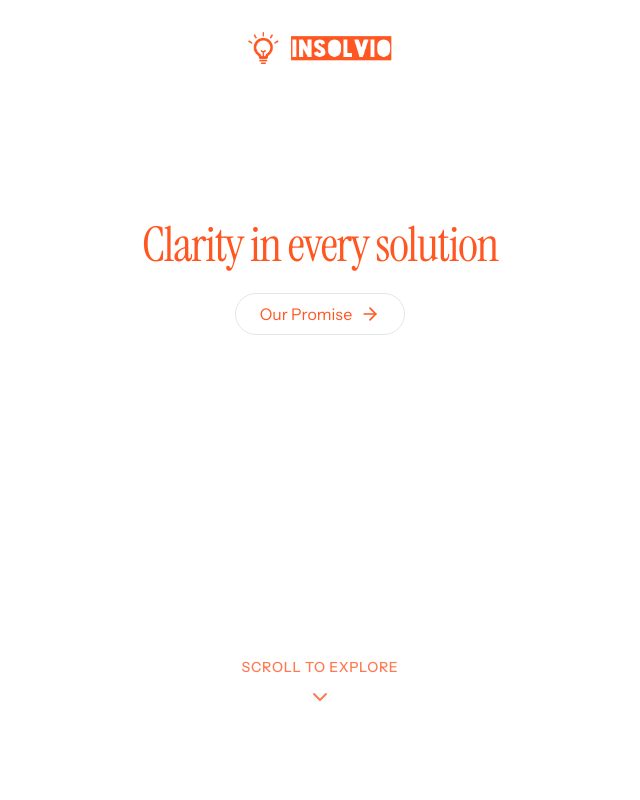
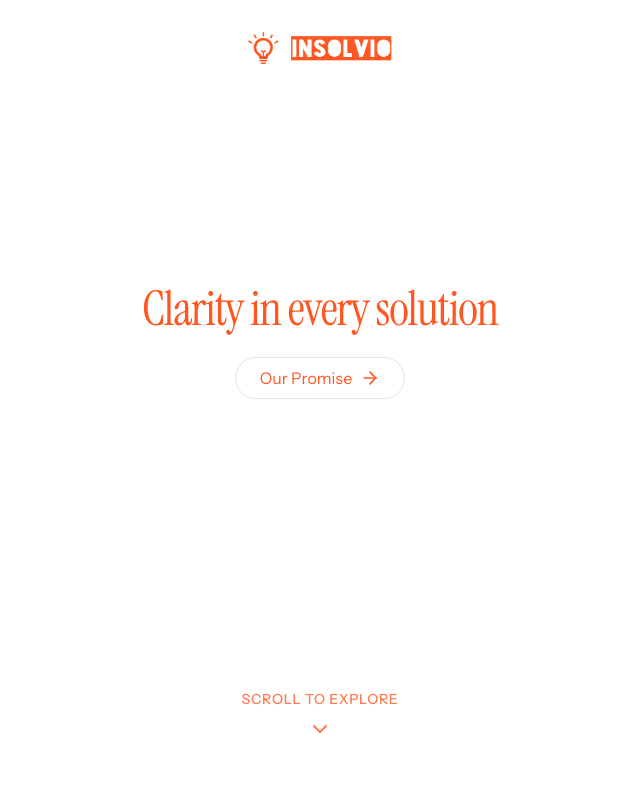
Before and after one commit to eduance/insolvio, a React (Vite) app: page / in a window 1280 px wide. Shown: the top 800 px of the page, without its empty margins (320-960 px from the left). Built offline with nearby package versions, Linux system fonts and the light colour scheme.

Commit message:
Update src/pages/Home.tsx [BoltSync]

```diff
--- a/src/pages/Home.tsx
+++ b/src/pages/Home.tsx
@@ -16,12 +16,12 @@ export default function Home() {
         <Logo />
         <section
           aria-label="Hero section"
-          className="scroll-section relative min-h-screen flex flex-col"
+          className="scroll-section relative min-h-[100dvh] flex flex-col"
         >
-          <div className="flex-grow flex flex-col items-center justify-center">
+          <div className="flex-grow flex flex-col items-center justify-center py-16 sm:py-20">
             <Hero />
           </div>
-          <div className="flex justify-center py-24">
+          <div className="flex justify-center pb-8 sm:pb-16">
             <ScrollIndicator />
           </div>
         </section>
```
